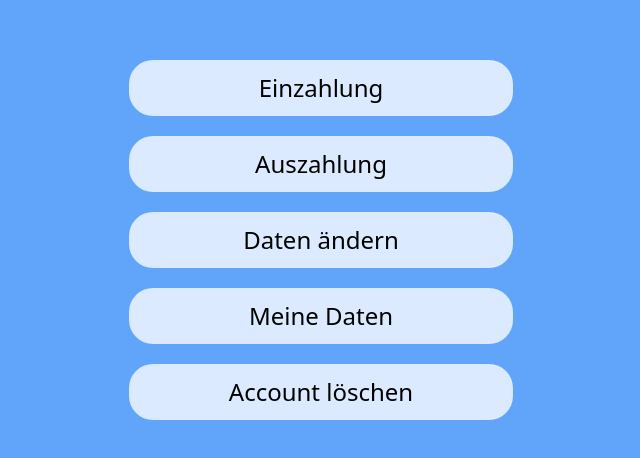
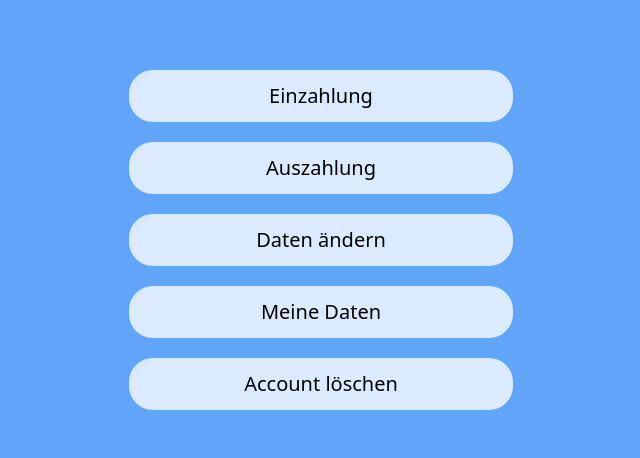
Before and after one commit to htw-student-83/CBM_System, a React (Create React App) app in the folder implementation/frontend/: page /cashbox/final/hauptmenu in a window 1280 px wide. Shown: the part 160-618 px from the top of the page, without its empty margins (319-959 px from the left). Built offline with nearby package versions, Linux system fonts and the light colour scheme.

Commit message:
created and styled the userdataview page and implemented the route to it

```diff
--- a/implementation/frontend/src/App.js
+++ b/implementation/frontend/src/App.js
@@ -11,6 +11,7 @@ import Hauptmenu from "./components/Hauptmenu";
 import Hauptmenu_final from "./components/Hauptmenu_final";
 import Einzahlung from "./components/Einzahlung";
 import Auszahlung from "./components/Auszahlung";
+import User from "./components/UserDataView";
 
 function App() {
 
@@ -28,6 +29,7 @@ function App() {
             <Route path = '/cashbox/final/hauptmenu' element = {<Hauptmenu_final/>}/>
             <Route path = '/cashbox/einzahlung' element = {<Einzahlung/>}/>
             <Route path = '/cashbox/auszahlung' element = {<Auszahlung/>}/>
+            <Route path = '/cashbox/userdataview' element = {<User/>}/>
             <Route path = '/cashbox/serverFail' element = {<ServerDown/>}/>
             <Route path = '/cashbox/user/password_vergessen' element = {<PasswortVergessen/>}/>
             <Route path = '/cashbox/user/registrierung' element = {<Registrierung/>}/>
--- a/implementation/frontend/src/components/Hauptmenu_final.js
+++ b/implementation/frontend/src/components/Hauptmenu_final.js
@@ -5,25 +5,29 @@ function MainFinal() {
         <div className="flex flex-col justify-center bg-blue-400 h-dvh" id="mainscreen">
             <Link to='/cashbox/einzahlung'>
                 <div
-                    className="text-2xl mb-5 p-3 w-96 text-center rounded-3xl bg-blue-100 mx-auto cursor-pointer hover:bg-yellow-300 ">
+                    className="text-xl mb-5 p-3 w-96 text-center rounded-3xl bg-blue-100 mx-auto cursor-pointer hover:bg-yellow-300 ">
                     Einzahlung
                 </div>
             </Link>
             <Link to='/cashbox/auszahlung'>
                 <div
-                    className="text-2xl mb-5 p-3 w-96 text-center rounded-3xl bg-blue-100 mx-auto cursor-pointer hover:bg-yellow-300">
+                    className="text-xl mb-5 p-3 w-96 text-center rounded-3xl bg-blue-100 mx-auto cursor-pointer hover:bg-yellow-300">
                     Auszahlung
                 </div>
             </Link>
             <div
-                className="text-2xl mb-5 p-3 w-96 text-center rounded-3xl bg-blue-100 mx-auto cursor-pointer hover:bg-yellow-300 ">
+                className="text-xl mb-5 p-3 w-96 text-center rounded-3xl bg-blue-100 mx-auto cursor-pointer hover:bg-yellow-300 ">
                 Daten ändern
             </div>
-            <div className="text-2xl mb-5 p-3 w-96 text-center rounded-3xl bg-blue-100 mx-auto cursor-pointer hover:bg-yellow-300">
-                Meine Daten
-            </div>
-            <div className="text-2xl p-3 w-96 text-center rounded-3xl bg-blue-100 mx-auto cursor-pointer hover:bg-yellow-300">
-                Account löschen
+            <Link to='/cashbox/userdataview'>
+                <div
+                    className="text-xl mb-5 p-3 w-96 text-center rounded-3xl bg-blue-100 mx-auto cursor-pointer hover:bg-yellow-300">
+                    Meine Daten
+                </div>
+            </Link>
+            <div
+                className="text-xl p-3 w-96 text-center rounded-3xl bg-blue-100 mx-auto cursor-pointer hover:bg-yellow-300">
+            Account löschen
             </div>
         </div>
     );
--- /dev/null
+++ b/implementation/frontend/src/components/UserDataView.js
@@ -0,0 +1,38 @@
+import IconUser from "../pictures/user2.png"
+import "../components_css/einzahlung.css"
+import {Link} from "react-router-dom";
+import "../components_css/UserDataView.css"
+
+function User() {
+    return (
+        <div className="flex flex-col w-96 ml-auto mr-auto mt-16 bg-blue-100 rounded-2xl h-auto " id="mainscreen">
+            <div className="mt-10">
+                <div className="w-96 mt-4 ml-auto mr-auto mb-10">
+                    <img src={IconUser} style={{width: '150px', height: '150px', marginLeft: "120px"}}
+                         alt="Geld einzahlen"/>
+                </div>
+                <div className="pl-4 pt-5 mt-11 mb-10 border-2 ml-auto mr-auto border-black w-80 rounded-3xl">
+                    <div className="mb-5">
+                        Vorname:
+                    </div>
+                    <div className="mb-5">
+                        Nachname:
+                    </div>
+                    <div className="mb-5">
+                        Mobile:
+                    </div>
+                    <div className="mb-5">
+                        Registriert seit:
+                    </div>
+                </div>
+            </div>
+            <Link to='/cashbox/final/hauptmenu'>
+                <div className="p-2 text-center w-96 ml-auto mr-auto mt-3 font-bold bg-blue-200 hover:counter-pointer">
+                    <button>zurück</button>
+                </div>
+            </Link>
+        </div>
+    )
+}
+
+export default User;
--- /dev/null
+++ b/implementation/frontend/src/components_css/UserDataView.css
@@ -0,0 +1,3 @@
+body{
+    background: #6d98f8;
+}
```
